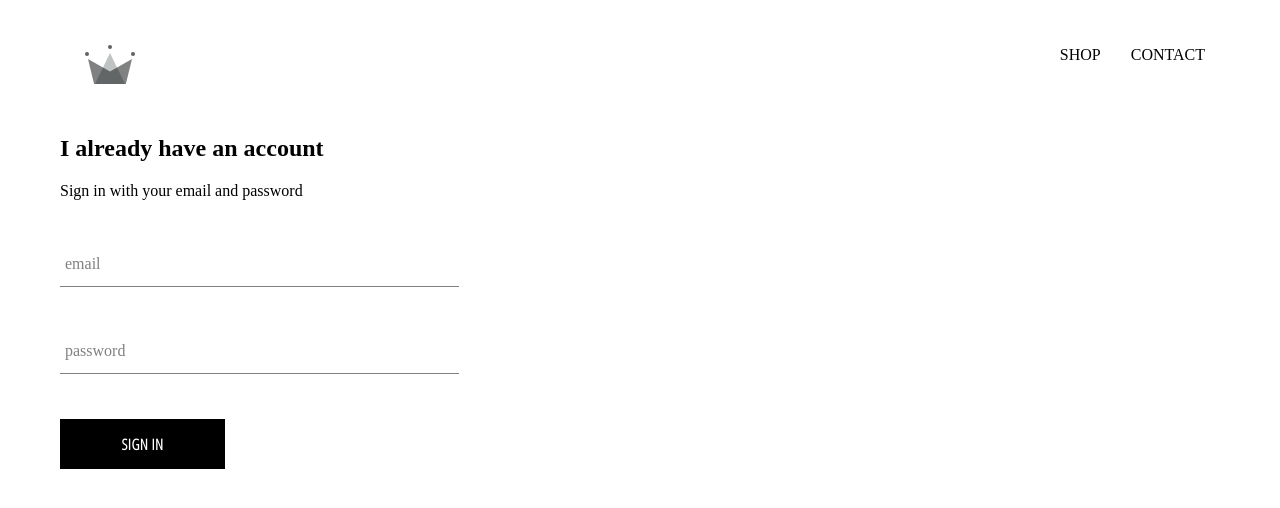
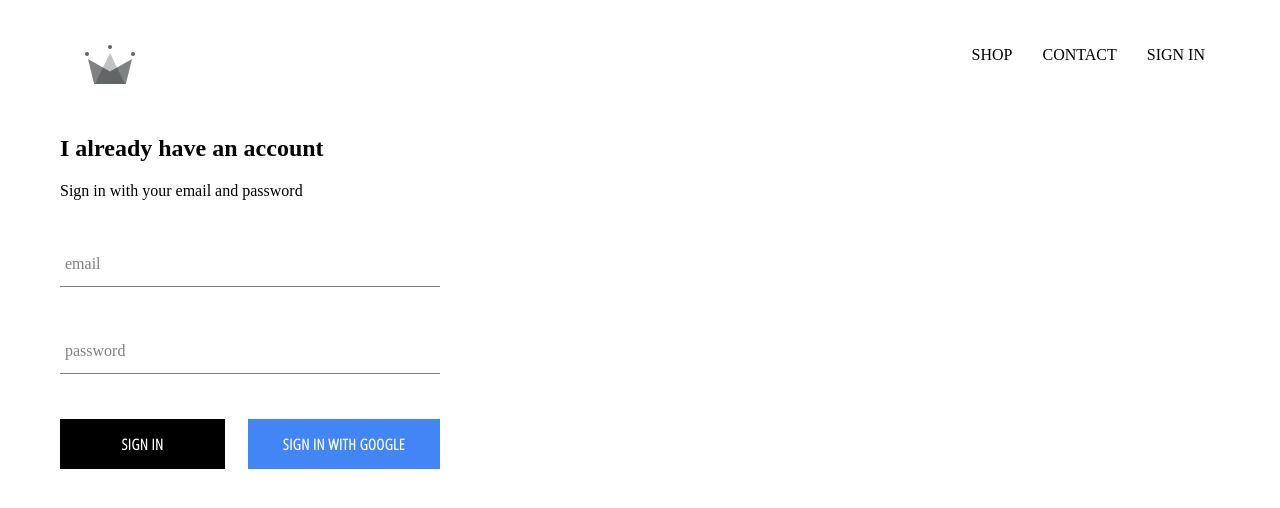
Before and after one commit to szstiltner/crwn-clothing, a React (Create React App) app: page /signin in a window 1280 px wide. Shown: the top 508 px of the page. Built offline with nearby package versions, Linux system fonts and the light colour scheme; no server answers.

Commit message:
integrated firebase into application, creted sign in page with sign in component and sign in with google.

```diff
--- a/src/App.css
+++ b/src/App.css
@@ -7,3 +7,7 @@
   text-decoration: none;
   color: black;
 }
+
+* {
+  box-sizing: border-box;
+}
--- a/src/App.js
+++ b/src/App.js
@@ -7,17 +7,41 @@
 import ShopPage from './pages/shop/shop.component';
 import SignInAndSignUpPage from './pages/sign-in-and-sign-up/sign-in-and-sign-up.component.jsx';
 import Header from './components/header/header.component';
+import { auth } from './firebase/firebase.utils';
 
-const HatsPage = () => (
+/* const HatsPage = () => (
   <div>
     <h1> HATS PAGE</h1>
   </div>
-);
+); */
 
-function App() {
+class App extends React.Component {
+  constructor() {
+    super();
+
+    this.state = {
+      currentUser: null
+    };
+  }
+
+  unsubscribeFromAuth = null
+
+  componentDidMount() {
+    this.unsubscribeFromAuth = auth.onAuthStateChanged(user => {
+      this.setState({ currentUser: user });
+
+      console.log(user);
+    });
+  }
+
+  componentWillUnmount() {
+    this.unsubscribeFromAuth();
+  }
+
+  render() {
     return (
       <div>
-      <Header />
+        <Header currentUser={this.state.currentUser} />
         <Switch>
           <Route exact path= '/' component={HomePage} />
           <Route path='/shop' component={ShopPage} />
@@ -26,5 +50,5 @@
       </div>
     );
   }
-
+}
 export default App;
--- a/src/components/custom-button/custom-button.component.jsx
+++ b/src/components/custom-button/custom-button.component.jsx
@@ -2,8 +2,11 @@
 
 import './custom-button.styles.scss'
 
-const CustomButton = ({ children, ...otherProps }) => (
-    <button className='custom-button' {...otherProps}>
+const CustomButton = ({ children, isGoogleSignIn, ...otherProps }) => (
+    <button
+        className={`${isGoogleSignIn ? 'google-sign-in': ''} custom-button`}
+        {...otherProps}
+    >
         {children}
     </button>
 )
--- a/src/components/custom-button/custom-button.styles.scss
+++ b/src/components/custom-button/custom-button.styles.scss
@@ -19,4 +19,14 @@
       color: black;
       border: 1px solid black;
     }
+
+    &.google-sign-in {
+      background-color: #4285f4;
+      color: white;
+    }
+
+    &:hover {
+      background-color: #357ae8;
+      border: none;
+    }
   }
--- a/src/components/header/header.component.jsx
+++ b/src/components/header/header.component.jsx
@@ -1,11 +1,13 @@
 import React from "react";
 import { Link } from 'react-router-dom';
+
+import { auth } from '../../firebase/firebase.utils';
 
 import { ReactComponent as Logo } from '../../assets/crown.svg';
 
 import './header.styles.scss';
 
-const Header = () => (
+const Header = ({ currentUser }) => (
     <div className='header'>
         <Link className='logo-container' to="/">
             <Logo className='logo'/>
@@ -17,6 +19,14 @@
             <Link className='option' to='/shop'>
                 CONTACT
             </Link>
+            {
+                currentUser ?
+                <div className='option' onClick={() => auth.signOut()}> SIGN OUT </div>
+                :
+                <Link className='option' to='/signin'>
+                    SIGN IN
+                </Link>
+            }
         </div>
     </div>
 );
--- a/src/components/header/header.styles.scss
+++ b/src/components/header/header.styles.scss
@@ -20,6 +20,7 @@
 
       .option {
         padding: 10px 15px;
+        cursor: pointer;
       }
     }
   }
--- a/src/components/sign-in/sign-in.component.jsx
+++ b/src/components/sign-in/sign-in.component.jsx
@@ -2,6 +2,8 @@
 
 import FormInput from '../form-input/form-input.component';
 import CustomButton from '../custom-button/custom-button.component';
+
+import { signInWithGoogle } from '../../firebase/firebase.utils';
 
 import './sign-in.styles.scss';
 
@@ -51,9 +53,14 @@
                         handleChange={this.handleChange}
                         label='password'
                         required />
+                    <div className='buttons'>
+                        <CustomButton type='submit'> Sign in </CustomButton>
+                        <CustomButton onClick={ signInWithGoogle } isGoogleSignIn>
+                            Sign in with Google
+                        </CustomButton>
+                    </div>
 
 
-                    <CustomButton type='submit'> Sign in </CustomButton>
                 </form>
 
             </div>
--- a/src/components/sign-in/sign-in.styles.scss
+++ b/src/components/sign-in/sign-in.styles.scss
@@ -1,9 +1,14 @@
 .sign-in {
-    width: 30vw;
+    width: 380px;
     display: flex;
     flex-direction: column;
 
     .title {
         margin: 10px 0;
     }
+
+    .buttons{
+        display: flex;
+        justify-content: space-between;
+    }
 }
--- /dev/null
+++ b/src/firebase/firebase.utils.js
@@ -0,0 +1,24 @@
+import firebase from 'firebase/app';
+import 'firebase/firestore';
+import 'firebase/auth';
+
+const config =  {
+    apiKey: "AIzaSyDkSQSUZyR6zkXTqM0eFja7-cXnhkqIUoU",
+    authDomain: "crwn-db-288f5.firebaseapp.com",
+    projectId: "crwn-db-288f5",
+    storageBucket: "crwn-db-288f5.appspot.com",
+    messagingSenderId: "823292252550",
+    appId: "1:823292252550:web:fe82edda16700f0a9ddc07",
+    measurementId: "G-1FZHNS7B65"
+  };
+
+firebase.initializeApp(config);
+
+export const auth = firebase.auth();
+export const firestore = firebase.firestore();
+
+const provider = new firebase.auth.GoogleAuthProvider();
+provider.setCustomParameters({ prompt: 'select_account' });
+export const signInWithGoogle = () => auth.signInWithPopup(provider);
+
+export default firebase;
```
Lines whose indentation alone changed are shown as unchanged.
